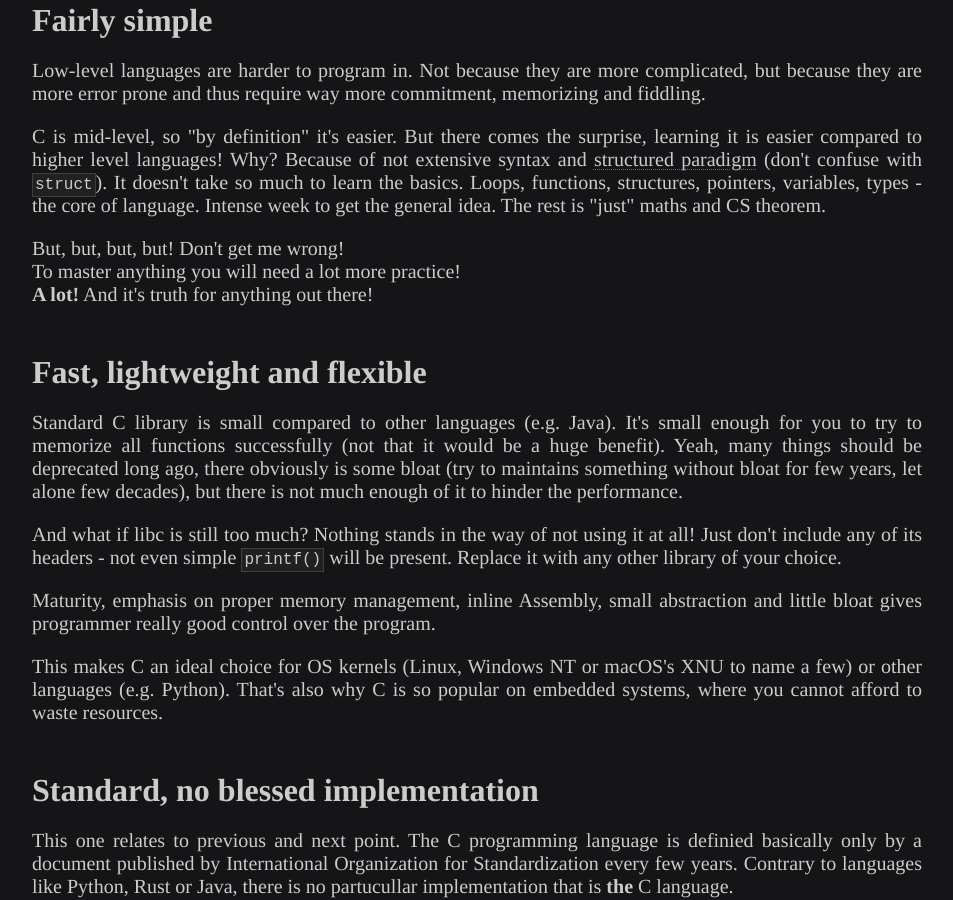
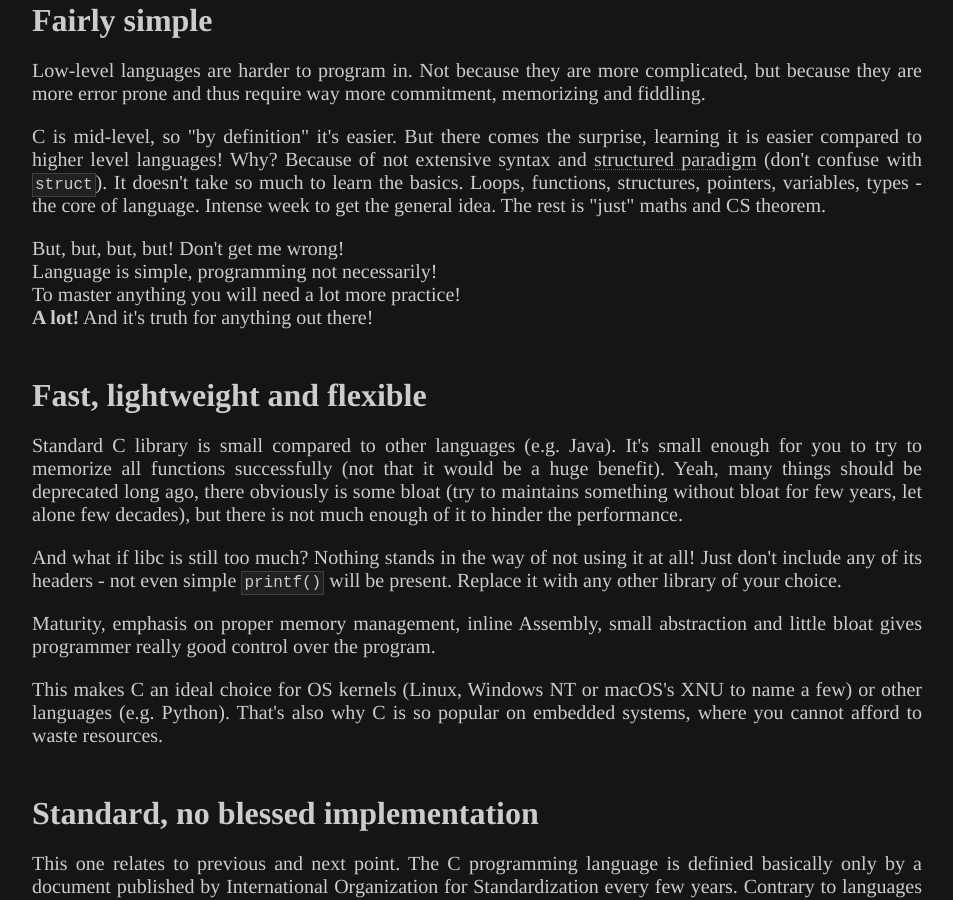
Before and after one commit to Jorenar/blog, a Jekyll site: the page built from _posts/2020-11-03-best-of-c.md, in a window 1280 px wide and 900 px high, scrolled down 1564 px. Shown: the whole window, without its empty margins (163-1116 px from the left). Built offline with Jekyll 4.4.1, drawn with Linux system fonts in a browser that asks for light colours.

Commit message:
deploy: c05a093f9ee7b5829aa35f5acabe562004dee403

```diff
--- a/_posts/2020-11-03-best-of-c.md
+++ b/_posts/2020-11-03-best-of-c.md
@@ -81,6 +81,7 @@ Loops, functions, structures, pointers, variables, types - the core of language.
 Intense week to get the general idea. The rest is "just" maths and CS theorem.
 
 But, but, but, but! Don't get me wrong! \
+Language is simple, programming not necessarily! \
 To master anything you will need a lot more practice! \
 **A lot!** And it's truth for anything out there!
 
```
